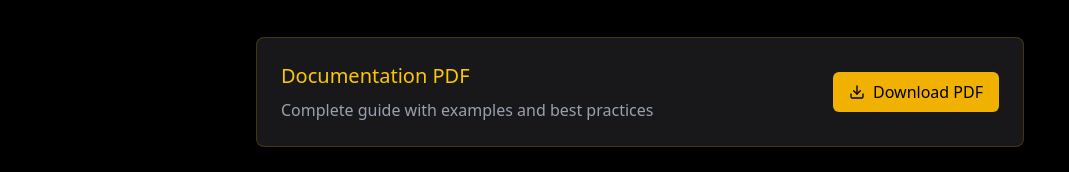
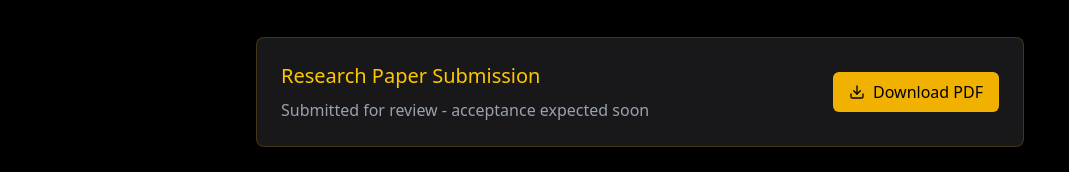
Before and after one commit to HyperKuvid-Labs/FrugalSOT, a React (Vite) app in the folder frugalSOT Website/: page /documentationDownload in a window 1280 px wide. Shown: the part 244-416 px from the top of the page, without its empty margins (0-1069 px from the left). Built offline with nearby package versions, Linux system fonts and the light colour scheme.

Commit message:
updated documnetation page, linking to our research paper

```diff
--- a/frugalSOT Website/src/pages/documentation.tsx
+++ b/frugalSOT Website/src/pages/documentation.tsx
@@ -4,7 +4,7 @@ import { Download, ChevronRight, Mail, Github } from "lucide-react";
 
 export default function DocumentationPage() {
   const [pdfLink, _] = useState(
-    "https://drive.google.com/file/d/1ieGhM26ERgIc7z43Amjy4EK_CAATEVM0/view?usp=sharing"
+    "https://drive.google.com/file/d/1T9Az0jdMY0JH554uzwnHr4-NwqXO1-hK/view?usp=sharing"
   );
 
   return (
@@ -52,13 +52,12 @@ export default function DocumentationPage() {
                 <div className="flex flex-col md:flex-row items-center justify-between gap-6">
                   <div>
                     <h3 className="text-xl font-medium mb-2 text-yellow-400">
-                      Documentation PDF
+                      Research Paper Submission
                     </h3>
                     <p className="text-gray-400">
-                      Complete guide with examples and best practices
+                      Submitted for review - acceptance expected soon
                     </p>
                   </div>
-
                   <a
                     href={pdfLink}
                     download
```
